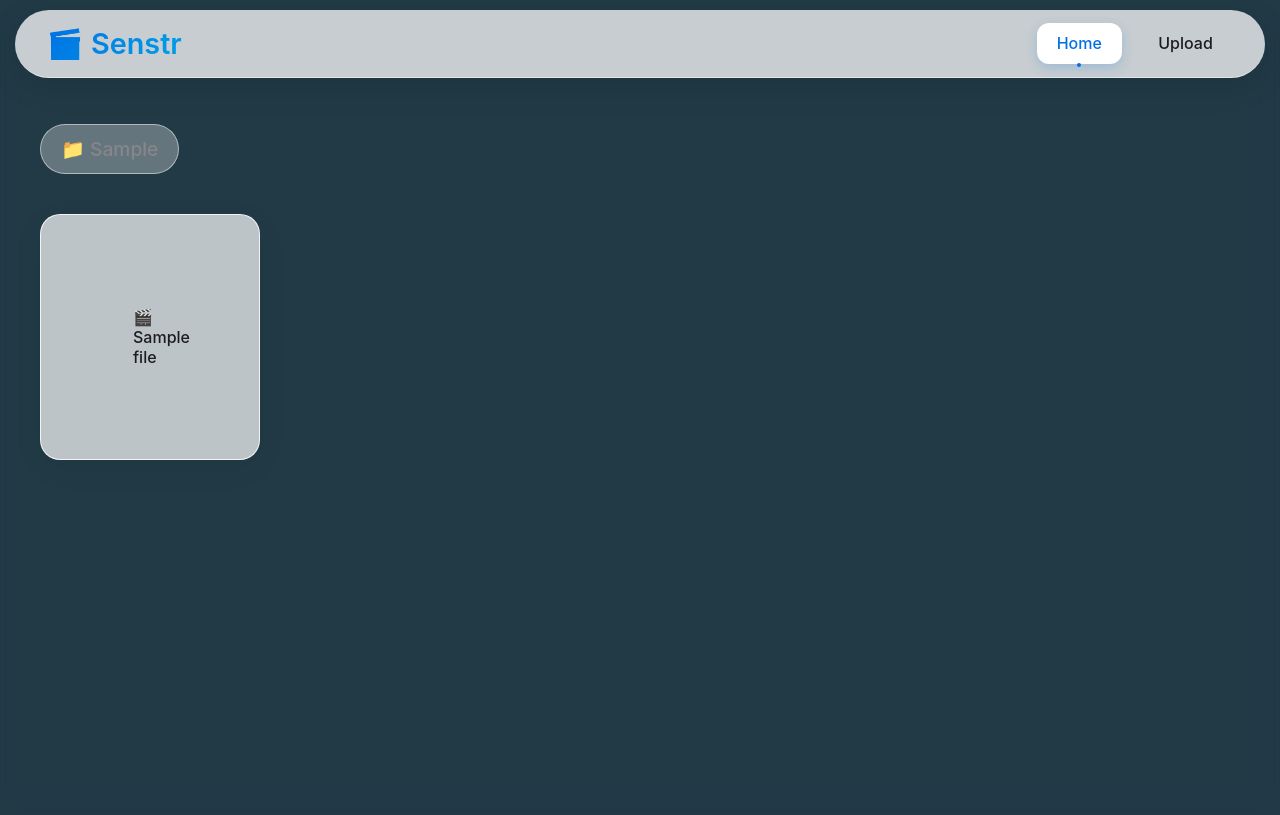
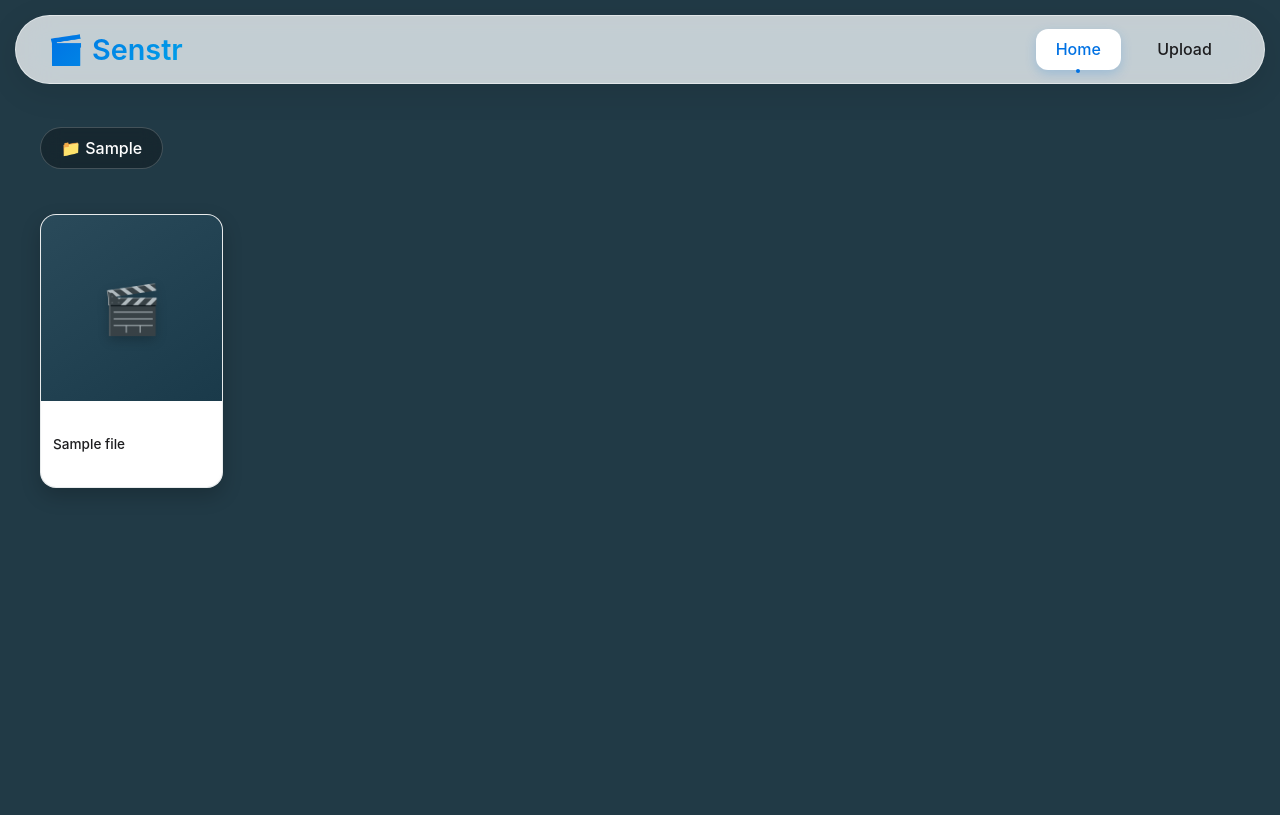
Before and after one commit to JoeSaf/senstrr, a Flask app: template templates/index.html in a window 1280 px wide. Before the commit the page ends 460 px from the top, so only its background shows below. Run offline with Flask 3, Linux system fonts and the light colour scheme; the template is opened without the code that fills it: most values are stand-ins (such as "Sample title", 1, 10 or a date in 2020).

Commit message:
updated the ui

```diff
--- a/progress.json
+++ b/progress.json
@@ -1 +1 @@
-{"X-Men Origins Wolverine (2009) [1080p]/X-Men.Origins.Wolverine.2009.1080p.BrRip.x264.YIFY.mp4": 138.442724, "X-Men Origins Wolverine (2009) [1080p]/X-Men.Origins.Wolverine.2009.1080p.BrRip.x264.YIFY.srt": 0, "Hannibal/s1/Hannibal S01E11 R\u00f4ti.mkv": 0, "Hannibal/s1/Hannibal S01E11 R\u00f4ti.mp4": 42.374195703006194, "Hannibal/s1/Hannibal S01E12 Relev\u00e9s.mp4": 189.598351, "Ben 10/s1/Ben 10 S01E01 And Then There Were 10.mp4": 354.688735, "Ben 10/s1/Ben 10 S01E02 Washington B.C..mp4": 4.270248, "Ben 10/s1/Ben 10 S01E03 The Krakken.mp4": 77.883039}
+{"X-Men Origins Wolverine (2009) [1080p]/X-Men.Origins.Wolverine.2009.1080p.BrRip.x264.YIFY.mp4": 156.347212, "X-Men Origins Wolverine (2009) [1080p]/X-Men.Origins.Wolverine.2009.1080p.BrRip.x264.YIFY.srt": 0, "Hannibal/s1/Hannibal S01E11 R\u00f4ti.mkv": 0, "Hannibal/s1/Hannibal S01E11 R\u00f4ti.mp4": 42.906737, "Hannibal/s1/Hannibal S01E12 Relev\u00e9s.mp4": 189.598351, "Ben 10/s1/Ben 10 S01E01 And Then There Were 10.mp4": 354.688735, "Ben 10/s1/Ben 10 S01E02 Washington B.C..mp4": 4.270248, "Ben 10/s1/Ben 10 S01E03 The Krakken.mp4": 77.883039}
--- a/static/style.css
+++ b/static/style.css
@@ -6,7 +6,8 @@
   --primary-hover: #0077ed;
   --text-primary: #1d1d1f;
   --text-secondary: #86868b;
-  --bg-color: #213a46;;
+  --bg-color: #213a46;
+  --card-bg: rgba(255, 255, 255, 0.85);
 }
 
 body {
@@ -15,25 +16,21 @@ body {
   margin: 0;
   color: var(--text-primary);
   min-height: 100vh;
-  backdrop-filter: blur(10px);
 }
 
 /* Glass Navigation Bar */
 .glass-nav {
-  position: inherit;
-  top: 23px;
+  position: sticky;
+  top: 10px;
   z-index: 1000;
   background: var(--glass-bg);
   backdrop-filter: blur(20px) saturate(180%);
   -webkit-backdrop-filter: blur(20px) saturate(180%);
-  border-bottom: 1px solid var(--glass-border);
+  border: 1px solid var(--glass-border);
   box-shadow: var(--glass-shadow);
   padding: 0.8rem 2rem;
   border-radius: 50px;
-  margin-left: 15px;
-  margin-right: 15px;
-  margin-top: 10px;
-
+  margin: 15px 15px 0 15px;
 }
 
 .nav-container {
@@ -105,54 +102,91 @@ body {
   background: var(--primary-color);
 }
 
-/* Glass Card Effect */
-.glass-card {
-  background: rgba(255, 255, 255, 0.7);
-  backdrop-filter: blur(10px);
-  -webkit-backdrop-filter: blur(10px);
-  border: 1px solid rgba(255, 255, 255, 0.8);
-  border-radius: 20px;
-  box-shadow: 0 8px 32px rgba(0, 0, 0, 0.05);
-  transition: all 0.3s ease;
-}
-
-.glass-card:hover {
-  background: rgba(255, 255, 255, 0.85);
-  border-color: rgba(255, 255, 255, 0.9);
-  box-shadow: 0 12px 40px rgba(0, 113, 227, 0.15);
-  transform: translateY(-4px);
-}
-
-/* Rest of your existing styles with enhancements */
+/* Main Container */
 .container {
   padding: 30px 40px;
   max-width: 1400px;
   margin: 0 auto;
 }
 
+/* Current Path Display */
+h2 {
+  font-size: 1rem;
+  font-weight: 500;
+  color: white;
+  margin-bottom: 25px;
+  padding: 10px 20px;
+  background: rgba(0, 0, 0, 0.3);
+  backdrop-filter: blur(10px);
+  border-radius: 30px;
+  display: inline-block;
+  border: 1px solid rgba(255, 255, 255, 0.2);
+}
+
+/* Grid Layout */
 .grid {
   display: grid;
-  grid-template-columns: repeat(auto-fill, minmax(220px, 1fr));
-  gap: 25px;
+  grid-template-columns: repeat(auto-fill, minmax(180px, 1fr));
+  gap: 20px;
   margin-top: 20px;
 }
 
+/* Card Styles - Fixed */
 .card {
-  background: rgba(255, 255, 255, 0.7);
+  background: var(--card-bg);
   backdrop-filter: blur(10px);
   -webkit-backdrop-filter: blur(10px);
-  border: 1px solid rgba(255, 255, 255, 0.8);
-  border-radius: 20px;
-  padding: 92px;
-  box-shadow: 0 8px 32px rgba(0, 0, 0, 0.05);
+  border: 1px solid rgba(255, 255, 255, 0.3);
+  border-radius: 16px;
+  padding: 0;
+  overflow: hidden;
+  box-shadow: 0 8px 20px rgba(0, 0, 0, 0.2);
   transition: all 0.3s ease;
+  aspect-ratio: 2/3;
+  display: flex;
+  flex-direction: column;
+  position: relative;
 }
 
 .card:hover {
-  background: rgba(255, 255, 255, 0.85);
-  border-color: rgba(255, 255, 255, 0.9);
-  box-shadow: 0 12px 40px rgba(0, 113, 227, 0.15);
-  transform: translateY(-4px);
+  transform: translateY(-8px) scale(1.02);
+  box-shadow: 0 20px 30px rgba(0, 0, 0, 0.3);
+  border-color: rgba(255, 255, 255, 0.5);
+}
+
+/* Card Media Preview */
+.card-media {
+  width: 100%;
+  height: 75%;
+  background: linear-gradient(145deg, #2a4a5a, #1a3a4a);
+  display: flex;
+  align-items: center;
+  justify-content: center;
+  position: relative;
+  overflow: hidden;
+}
+
+.card-media::before {
+  content: '🎬';
+  font-size: 3rem;
+  opacity: 0.7;
+  filter: drop-shadow(0 4px 6px rgba(0, 0, 0, 0.3));
+}
+
+/* Folder specific icon */
+.folder .card-media::before {
+  content: '📁';
+  font-size: 3rem;
+}
+
+/* Card Content */
+.card-content {
+  padding: 12px;
+  background: rgba(255, 255, 255, 0.95);
+  backdrop-filter: blur(5px);
+  height: 25%;
+  display: flex;
+  align-items: center;
 }
 
 .card a {
@@ -162,71 +196,82 @@ body {
   display: flex;
   align-items: center;
   gap: 8px;
+  width: 100%;
+  height: 100%;
+  overflow: hidden;
 }
 
-/* Enhanced Player Container */
+.card-title {
+  font-size: 0.85rem;
+  line-height: 1.4;
+  margin: 0;
+  display: -webkit-box;
+  -webkit-line-clamp: 2;
+  -webkit-box-orient: vertical;
+  overflow: hidden;
+  word-break: break-word;
+}
+
+/* Player Container */
 .player-container {
   display: flex;
   justify-content: center;
-  margin: 40px auto;
+  margin: 30px auto;
   padding: 20px;
-  background: rgba(0, 0, 0, 0.02);
+  background: rgba(0, 0, 0, 0.3);
   border-radius: 30px;
   backdrop-filter: blur(5px);
 }
 
 video {
   width: 100%;
-  max-width: 1100px;
-  border-radius: 24px;
-  box-shadow: 0 20px 40px rgba(0, 0, 0, 0.2);
-  border: 1px solid rgba(255, 255, 255, 0.3);
+  max-width: 1000px;
+  border-radius: 20px;
+  box-shadow: 0 20px 40px rgba(0, 0, 0, 0.4);
+  border: 1px solid rgba(255, 255, 255, 0.2);
 }
 
-/* Glass Controls */
+/* Controls */
 .controls {
   display: flex;
   justify-content: center;
-  gap: 15px;
-  margin-top: 20px;
+  gap: 12px;
+  margin: 20px auto;
   flex-wrap: wrap;
-  padding: 15px;
-  background: rgba(255, 255, 255, 0.3);
+  padding: 12px 20px;
+  background: rgba(0, 0, 0, 0.4);
   backdrop-filter: blur(10px);
-  border-radius: 50px;
-  border: 1px solid rgba(255, 255, 255, 0.5);
+  border-radius: 40px;
+  border: 1px solid rgba(255, 255, 255, 0.2);
   width: fit-content;
-  margin-left: auto;
-  margin-right: auto;
 }
 
 button {
   background: rgba(255, 255, 255, 0.9);
   color: var(--text-primary);
-  border: 1px solid rgba(255, 255, 255, 0.8);
-  padding: 12px 24px;
+  border: none;
+  padding: 10px 22px;
   border-radius: 30px;
   font-size: 14px;
   font-weight: 500;
   cursor: pointer;
   backdrop-filter: blur(5px);
-  box-shadow: 0 4px 12px rgba(0, 0, 0, 0.05);
+  box-shadow: 0 4px 12px rgba(0, 0, 0, 0.1);
   transition: all 0.2s ease;
 }
 
 button:hover {
   background: white;
-  border-color: var(--primary-color);
   color: var(--primary-color);
   transform: scale(1.05);
-  box-shadow: 0 8px 20px rgba(0, 113, 227, 0.2);
+  box-shadow: 0 8px 20px rgba(0, 113, 227, 0.3);
 }
 
-/* Form Elements with Glass Effect */
+/* Form Elements */
 select, input[type="text"], input[type="file"] {
-  background: rgba(255, 255, 255, 0.7);
+  background: rgba(255, 255, 255, 0.9);
   backdrop-filter: blur(10px);
-  border: 1px solid rgba(255, 255, 255, 0.8);
+  border: 1px solid rgba(255, 255, 255, 0.3);
   border-radius: 12px;
   padding: 12px 16px;
   font-size: 14px;
@@ -237,73 +282,92 @@ select, input[type="text"], input[type="file"] {
 }
 
 select:hover, input:hover {
-  background: rgba(255, 255, 255, 0.9);
+  background: white;
   border-color: var(--primary-color);
 }
 
 select:focus, input:focus {
   outline: none;
   border-color: var(--primary-color);
-  box-shadow: 0 0 0 3px rgba(0, 113, 227, 0.1);
+  box-shadow: 0 0 0 3px rgba(0, 113, 227, 0.2);
 }
 
-/* Progress Bar Enhancement */
+/* Progress Bar */
 .progress-wrapper {
   width: 100%;
-  background: rgba(229, 229, 231, 0.5);
+  background: rgba(0, 0, 0, 0.2);
   backdrop-filter: blur(5px);
   border-radius: 10px;
-  margin-bottom: 8px;
+  margin: 15px 0;
   overflow: hidden;
 }
 
 .progress-bar {
   width: 0%;
-  height: 18px;
+  height: 20px;
   background: linear-gradient(90deg, var(--primary-color), #00a0e9);
   border-radius: 10px;
   transition: width 0.3s ease;
-  box-shadow: 0 2px 8px rgba(0, 113, 227, 0.3);
-}
-
-/* Current Path Display */
-h2 {
-  font-size: 1.2rem;
-  font-weight: 500;
-  color: var(--text-secondary);
-  margin-bottom: 20px;
-  padding: 12px 20px;
-  background: rgba(255, 255, 255, 0.3);
-  backdrop-filter: blur(10px);
-  border-radius: 30px;
-  display: inline-block;
-  border: 1px solid rgba(255, 255, 255, 0.5);
+  box-shadow: 0 2px 8px rgba(0, 113, 227, 0.4);
 }
 
 /* Responsive Design */
 @media (max-width: 768px) {
   .glass-nav {
-    padding: 0.8rem 1rem;
+    padding: 0.6rem 1rem;
+    margin: 10px;
   }
 
   .nav-logo {
-    font-size: 1.5rem;
+    font-size: 1.3rem;
   }
 
   .nav-item {
-    padding: 0.5rem 1rem;
+    padding: 0.4rem 0.8rem;
+    font-size: 0.9rem;
   }
 
   .container {
     padding: 20px;
   }
 
+  .grid {
+    grid-template-columns: repeat(auto-fill, minmax(140px, 1fr));
+    gap: 15px;
+  }
+
+  .card-media::before {
+    font-size: 2.5rem;
+  }
+
   .controls {
     border-radius: 30px;
-    padding: 10px;
+    padding: 8px 15px;
   }
 
   button {
-    padding: 10px 18px;
+    padding: 8px 16px;
+    font-size: 13px;
+  }
+
+  h2 {
+    font-size: 0.9rem;
+    padding: 8px 16px;
   }
 }
+
+/* Small phones */
+@media (max-width: 480px) {
+  .grid {
+    grid-template-columns: repeat(auto-fill, minmax(120px, 1fr));
+    gap: 12px;
+  }
+
+  .card-content {
+    padding: 8px;
+  }
+
+  .card-title {
+    font-size: 0.75rem;
+  }
+}
--- a/templates/index.html
+++ b/templates/index.html
@@ -29,22 +29,13 @@
 
 {% for f in files %}
 
-<div class="card">
-
-{% if f.is_dir %}
-
-<a href="/browse/{{ current_path }}/{{ f.name }}">
-📁 {{ f.name }}
-</a>
-
-{% else %}
-
-<a href="/watch/{{ current_path }}/{{ f.name }}">
-🎬 {{ f.name }}
-</a>
-
-{% endif %}
-
+<div class="card {% if f.is_dir %}folder{% endif %}">
+  <div class="card-media"></div>
+  <div class="card-content">
+    <a href="{% if f.is_dir %}/browse/{{ current_path }}/{{ f.name }}{% else %}/watch/{{ current_path }}/{{ f.name }}{% endif %}">
+      <span class="card-title">{{ f.name }}</span>
+    </a>
+  </div>
 </div>
 
 {% endfor %}
```
Also changed, not shown: 1 other file.
